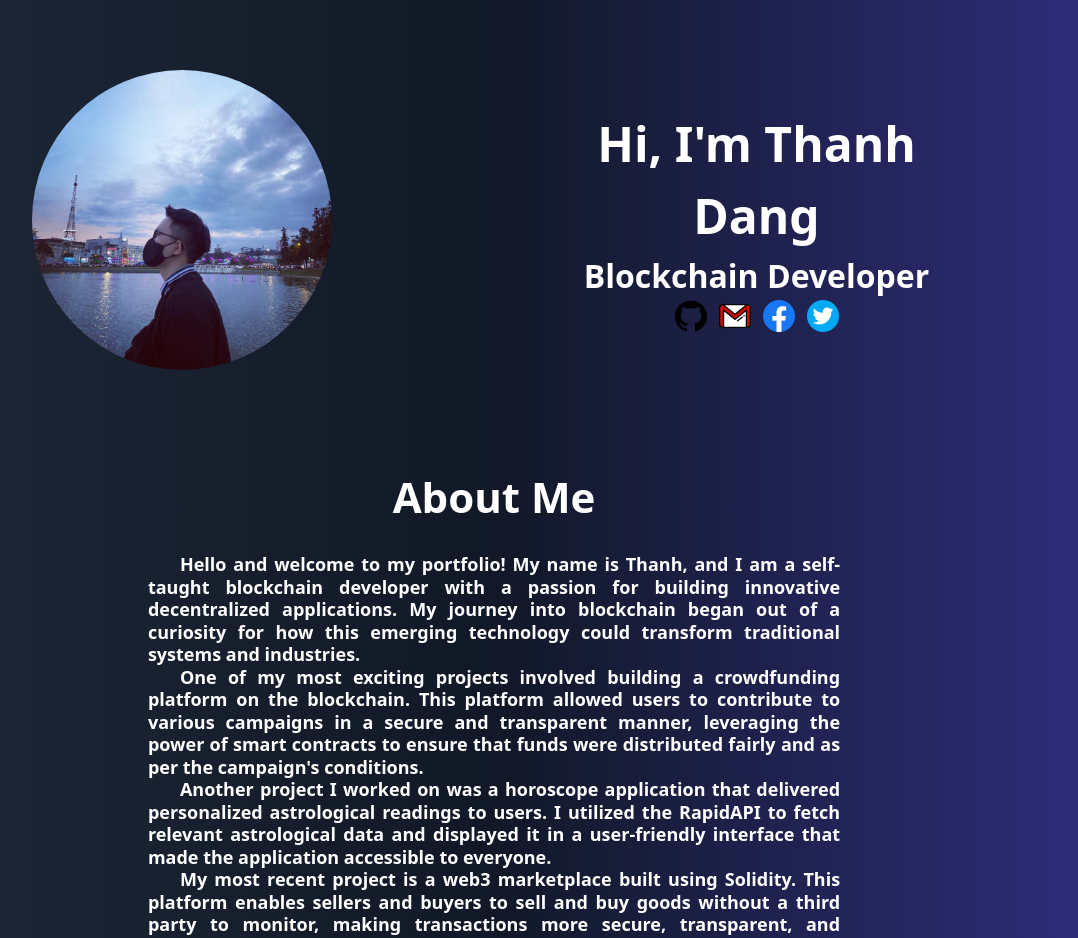
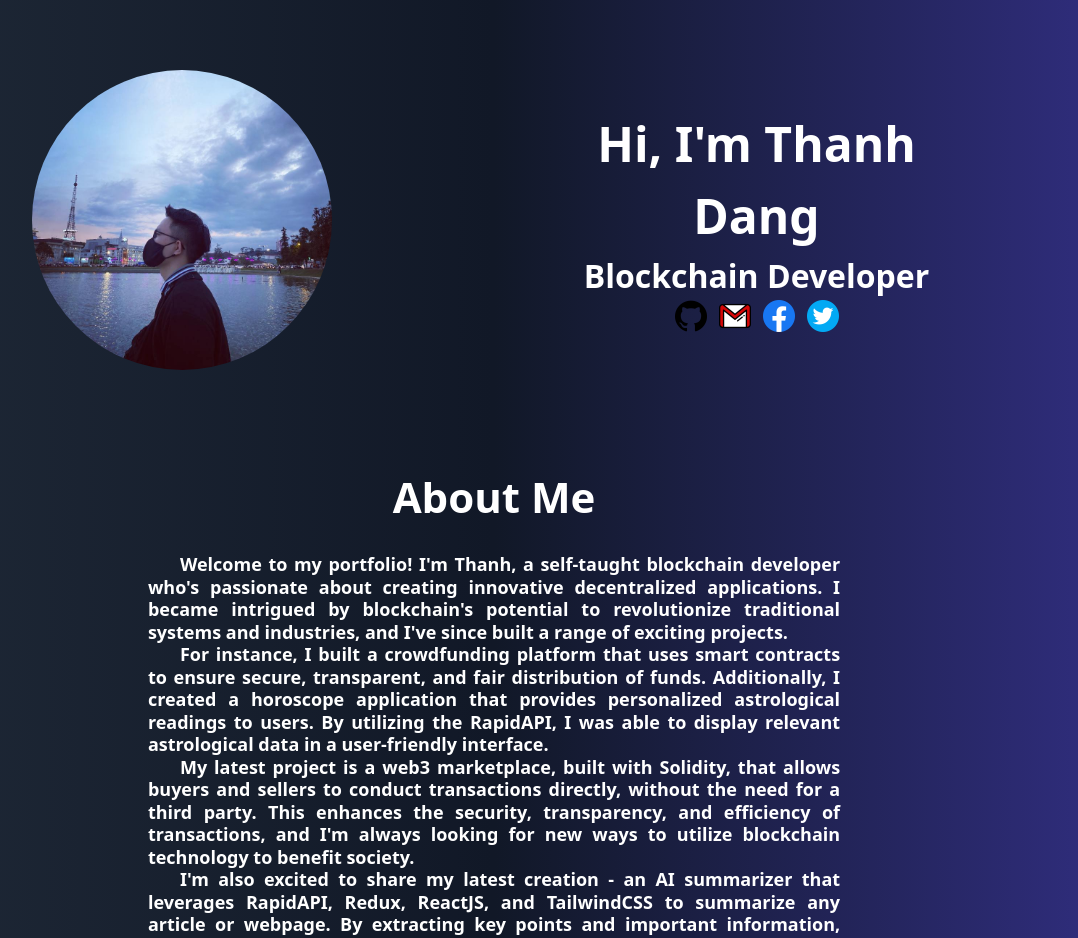
Before and after one commit to Jack-Dang-collab/portfolio, a React (Vite) app: page / in a window 1280 px wide. Shown: the top 938 px of the page, without its empty margins (146-1224 px from the left). Built offline with nearby package versions, Linux system fonts and the light colour scheme.

Commit message:
Change About paragraphs

```diff
--- a/src/components/About.jsx
+++ b/src/components/About.jsx
@@ -5,16 +5,16 @@ const About = () => {
     <section className='pt-[25px] pb-[25px]'>
         <h2 className='text-[42px] my-[25px] mx-auto text-center items-center justify-center font-bold'>About Me</h2>
         <p className='indent-8 text-[18px] leading-tight max-w-[75ch] text-justify items-center justify-center mx-auto font-semibold px-10'>
-          Hello and welcome to my portfolio! My name is Thanh, and I am a self-taught blockchain developer with a passion for building innovative decentralized applications. My journey into blockchain began out of a curiosity for how this emerging technology could transform traditional systems and industries.
+          Welcome to my portfolio! I'm Thanh, a self-taught blockchain developer who's passionate about creating innovative decentralized applications. I became intrigued by blockchain's potential to revolutionize traditional systems and industries, and I've since built a range of exciting projects.
         </p>
         <p className='indent-8 text-[18px] leading-tight max-w-[75ch] text-justify items-center justify-center mx-auto font-semibold px-10'>
-          One of my most exciting projects involved building a crowdfunding platform on the blockchain. This platform allowed users to contribute to various campaigns in a secure and transparent manner, leveraging the power of smart contracts to ensure that funds were distributed fairly and as per the campaign's conditions.
+          For instance, I built a crowdfunding platform that uses smart contracts to ensure secure, transparent, and fair distribution of funds. Additionally, I created a horoscope application that provides personalized astrological readings to users. By utilizing the RapidAPI, I was able to display relevant astrological data in a user-friendly interface.
         </p>
         <p className='indent-8 text-[18px] leading-tight max-w-[75ch] text-justify items-center justify-center mx-auto font-semibold px-10'>
-          Another project I worked on was a horoscope application that delivered personalized astrological readings to users. I utilized the RapidAPI to fetch relevant astrological data and displayed it in a user-friendly interface that made the application accessible to everyone.
+          My latest project is a web3 marketplace, built with Solidity, that allows buyers and sellers to conduct transactions directly, without the need for a third party. This enhances the security, transparency, and efficiency of transactions, and I'm always looking for new ways to utilize blockchain technology to benefit society.
         </p>
         <p className='indent-8 text-[18px] leading-tight max-w-[75ch] text-justify items-center justify-center mx-auto font-semibold px-10'>
-          My most recent project is a web3 marketplace built using Solidity. This platform enables sellers and buyers to sell and buy goods without a third party to monitor, making transactions more secure, transparent, and efficient. I am constantly seeking new ways to explore the potential of blockchain technology and how it can benefit society.
+          I'm also excited to share my latest creation - an AI summarizer that leverages RapidAPI, Redux, ReactJS, and TailwindCSS to summarize any article or webpage. By extracting key points and important information, users can quickly obtain the insights they need to save time and improve their productivity. I'm thrilled about the potential impact this project can have on individuals and businesses alike.
         </p>
         <p className='indent-8 text-[18px] leading-tight max-w-[75ch] text-justify items-center justify-center mx-auto font-semibold px-10'>
           If you are looking for a self-motivated and innovative blockchain developer who can bring your ideas to life, then I would love to hear from you.
```
